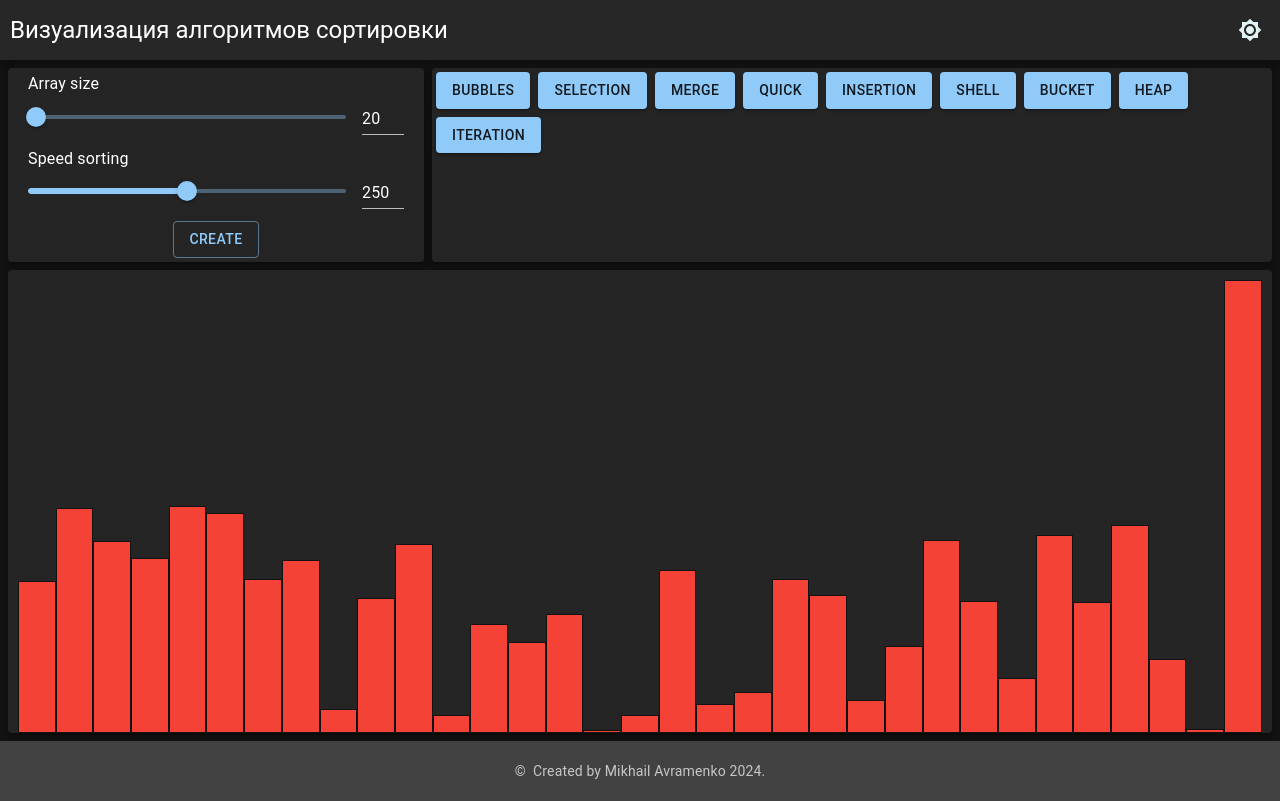
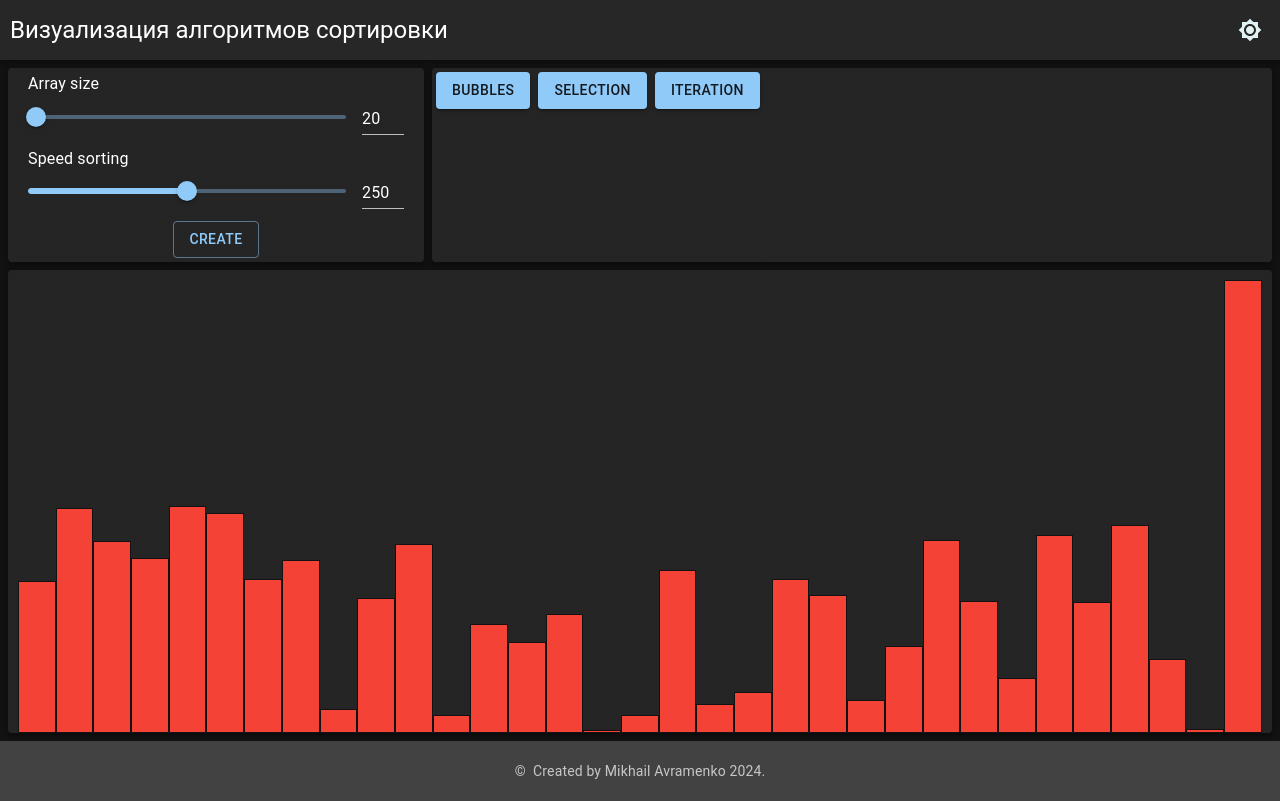
Before and after one commit to avramenkomy/sorting_algorithms, a React (Create React App) app: page / in a window 1280 px wide. Built offline with nearby package versions, Linux system fonts and the light colour scheme.

Commit message:
WIP: comment sorting types

```diff
--- a/src/components/ControlBoard/SortTypes.js
+++ b/src/components/ControlBoard/SortTypes.js
@@ -6,12 +6,12 @@ import { Paper, Box, Grid, Button } from '@mui/material';
 const SORT_TYPES = [
   'Bubbles',
   'Selection',
-  'Merge',
-  'Quick',
-  'Insertion',
-  'Shell',
-  'Bucket',
-  'Heap',
+  // 'Merge',
+  // 'Quick',
+  // 'Insertion',
+  // 'Shell',
+  // 'Bucket',
+  // 'Heap',
   'Iteration',
 ]
 
```
